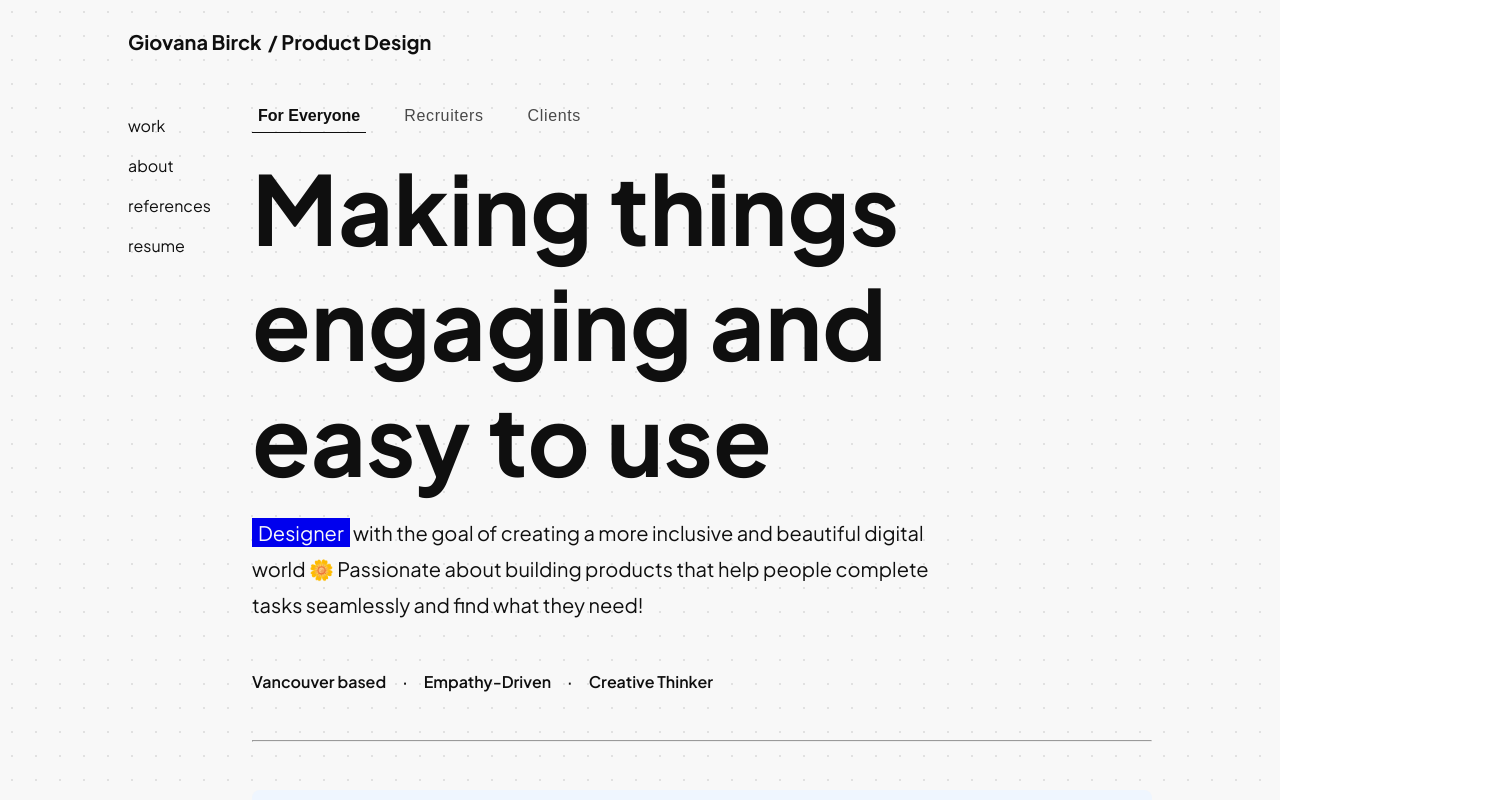
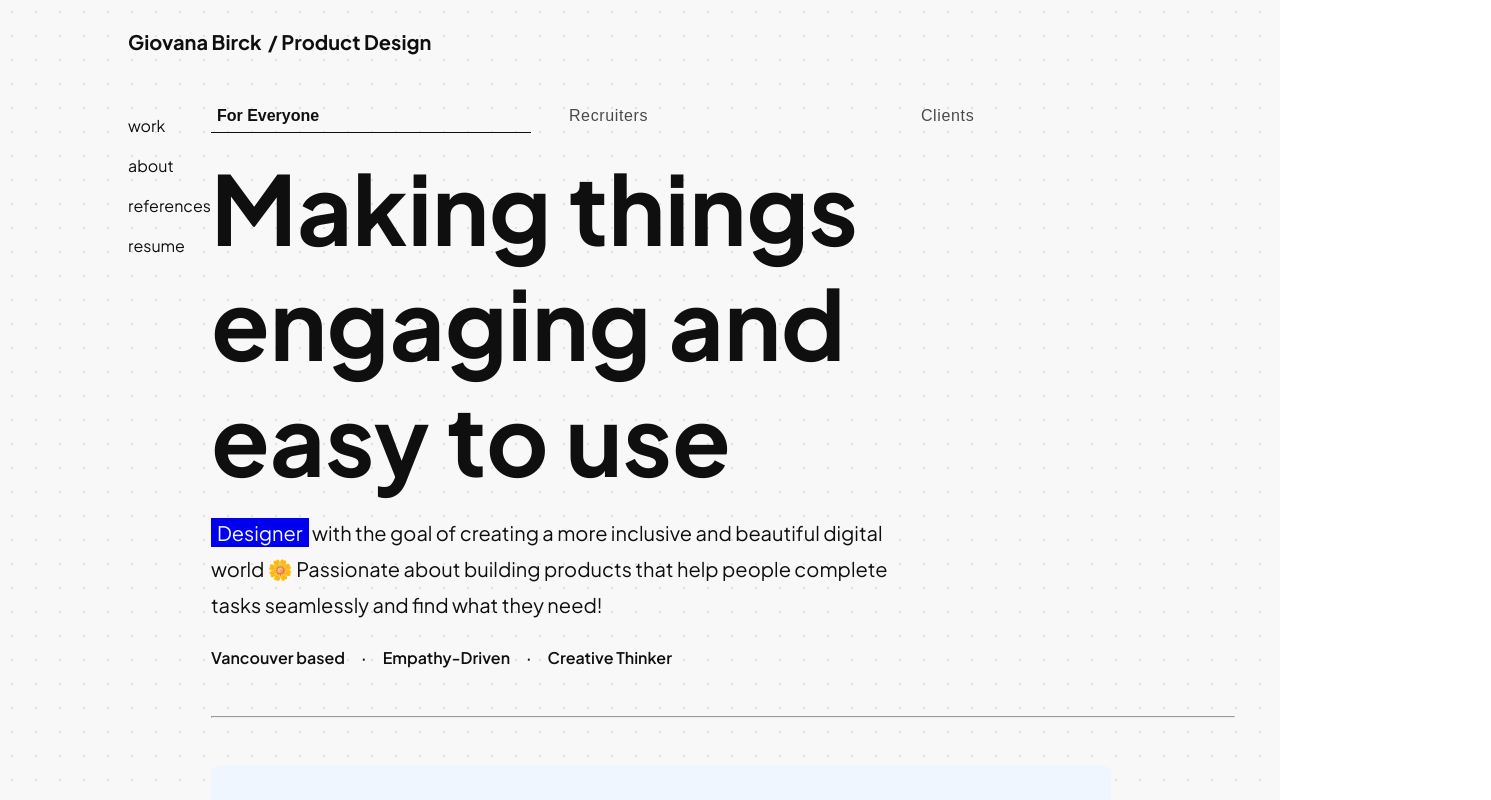
Before and after one commit to giovanabirck/website-test, a React (Create React App) app: page /product-design in a window 1280 px wide. Shown: the top 800 px of the page, 1491 px wide, since content can reach past the window. Built offline with nearby package versions, Linux system fonts and the light colour scheme.

Commit message:
button styling

```diff
--- a/src/pages/product-design/ProductDesign.modules.css
+++ b/src/pages/product-design/ProductDesign.modules.css
@@ -107,7 +107,7 @@ hr {
     gap: 1rem;
     list-style: none;
     padding: 0;
-    margin-top: 3rem;
+    margin-top: 1.5rem;
     font-weight: 600;
     font-size: 16px;
     color: #0F0F0F;
@@ -167,3 +167,8 @@ hr {
 .project_details li:last-child::after {
     content: '';
 }
+
+.content button {
+    display: flex;
+    width: 100vw;
+}
```
